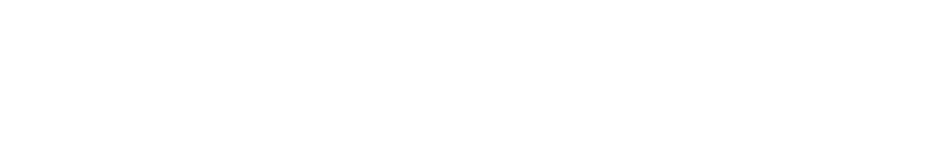
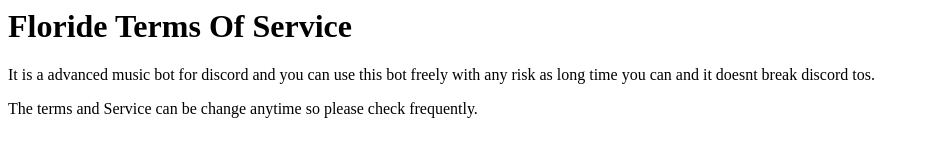
Before and after one commit to bimarshakathet/ryannn, a plain HTML site: page index.html in a window 1280 px wide. Shown: the whole page, without its empty margins (0-929 px from the left). Drawn offline with Linux system fonts and the light colour scheme.

Commit message:
Update index.html

```diff
--- a/index.html
+++ b/index.html
@@ -1,4 +1,9 @@
 <html>
 <head>
+<title> Floride Terms Of Service </title>
+</head>
 <body>
-<title> hi </title>
+<h1> Floride Terms Of Service </h1>
+<p>It is a advanced music bot for discord and you can use this bot freely with any risk as long time you can and it doesnt break discord tos. </p>
+
+<p> The terms and Service can be change anytime so please check frequently. </p>
```
